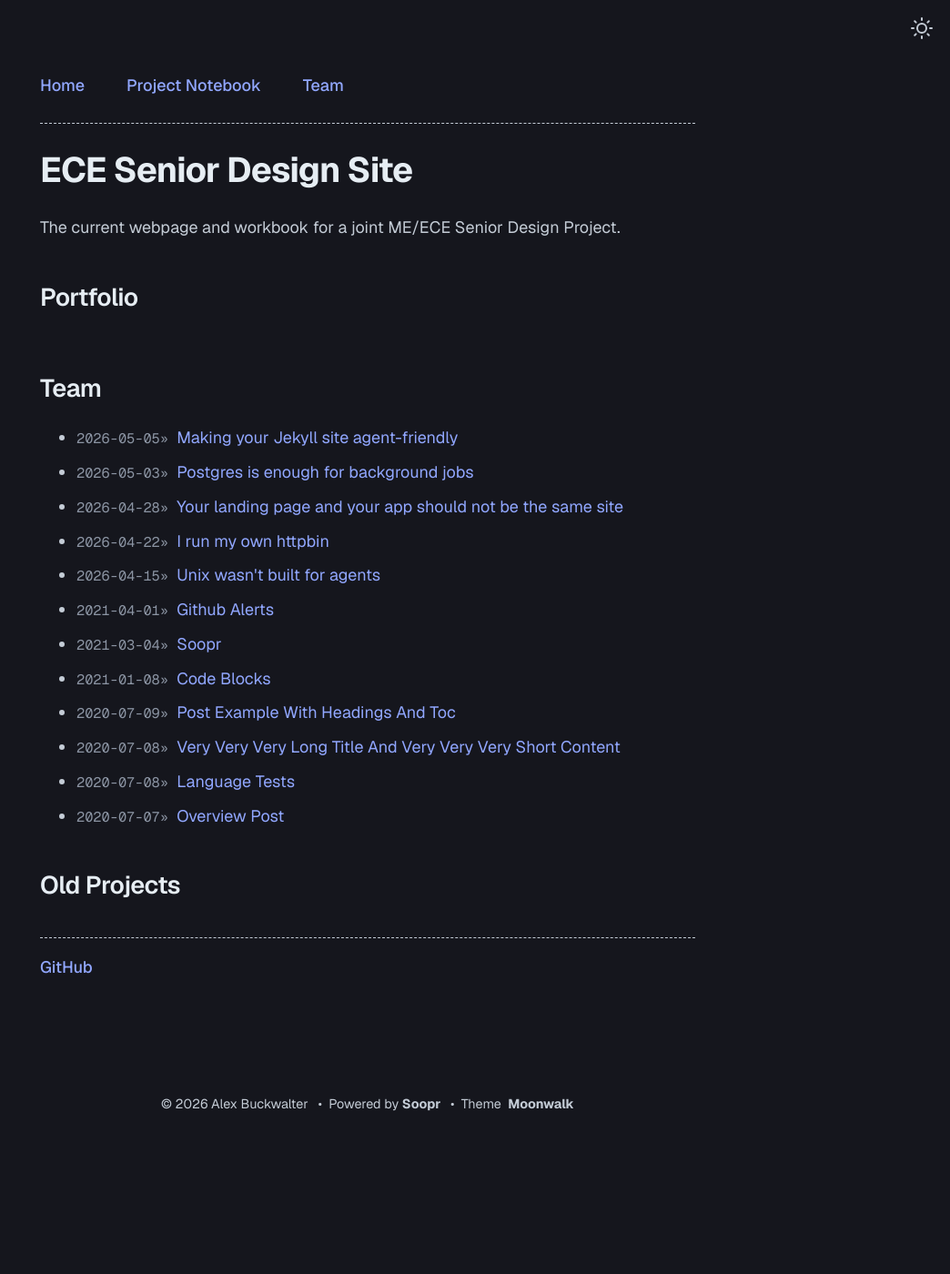
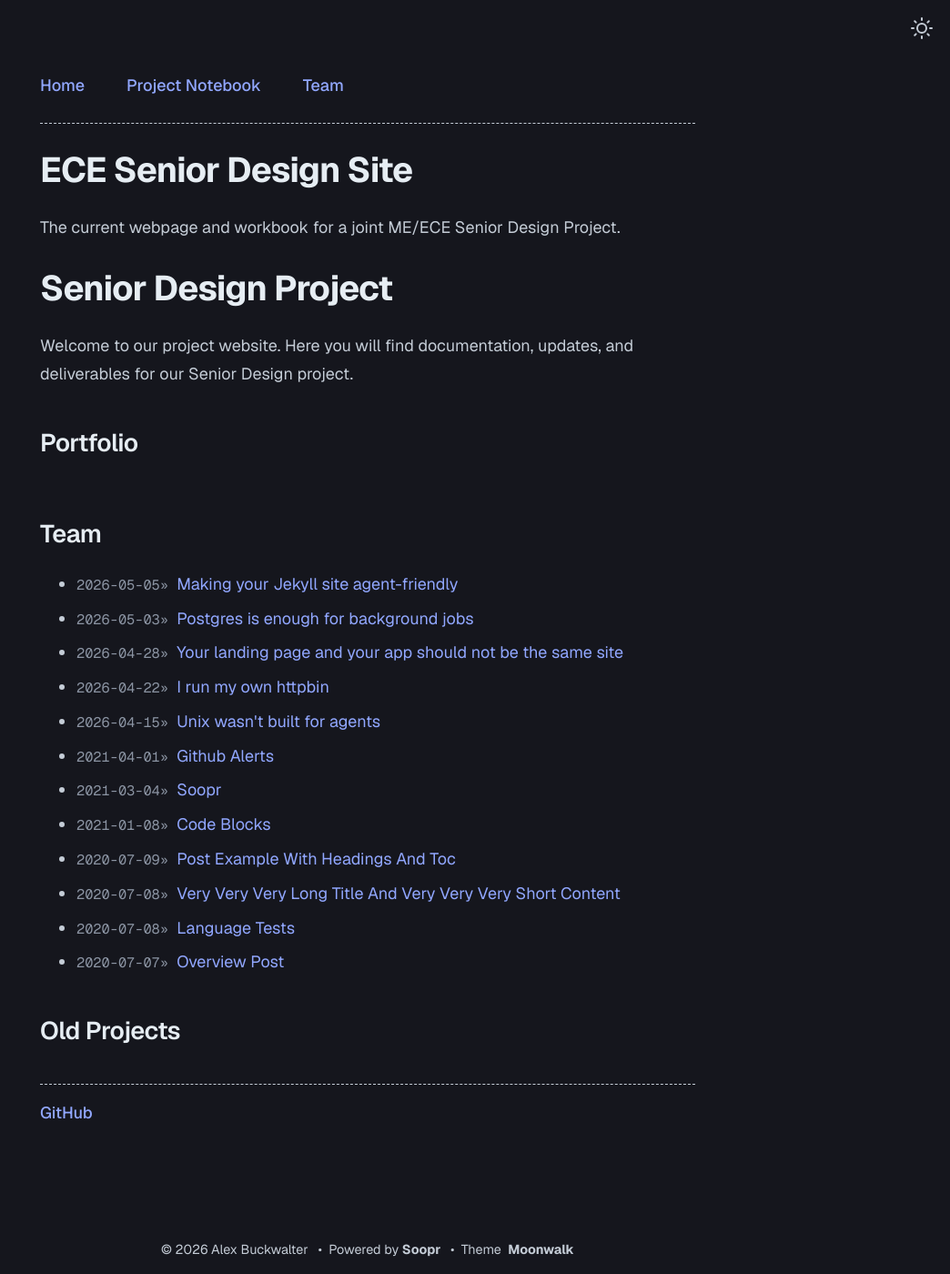
Before and after one commit to a-buck-1/a-buck-1.github.io-Senior-Design, a Jekyll site: the page built from index.md, in a window 1280 px wide. Shown: the whole page at 91% size, without its empty margins (236-1280 px from the left). Built offline with Jekyll 4.4.1, drawn with Linux system fonts in a browser that asks for light colours; before the commit the page ends 1239 px from its top, so only the background shows below that.

Commit message:
Update index.md

```diff
--- a/index.md
+++ b/index.md
@@ -1,3 +1,8 @@
 ---
 layout: home
+title: Senior Design Project
 ---
+
+# Senior Design Project
+
+Welcome to our project website. Here you will find documentation, updates, and deliverables for our Senior Design project.
```
